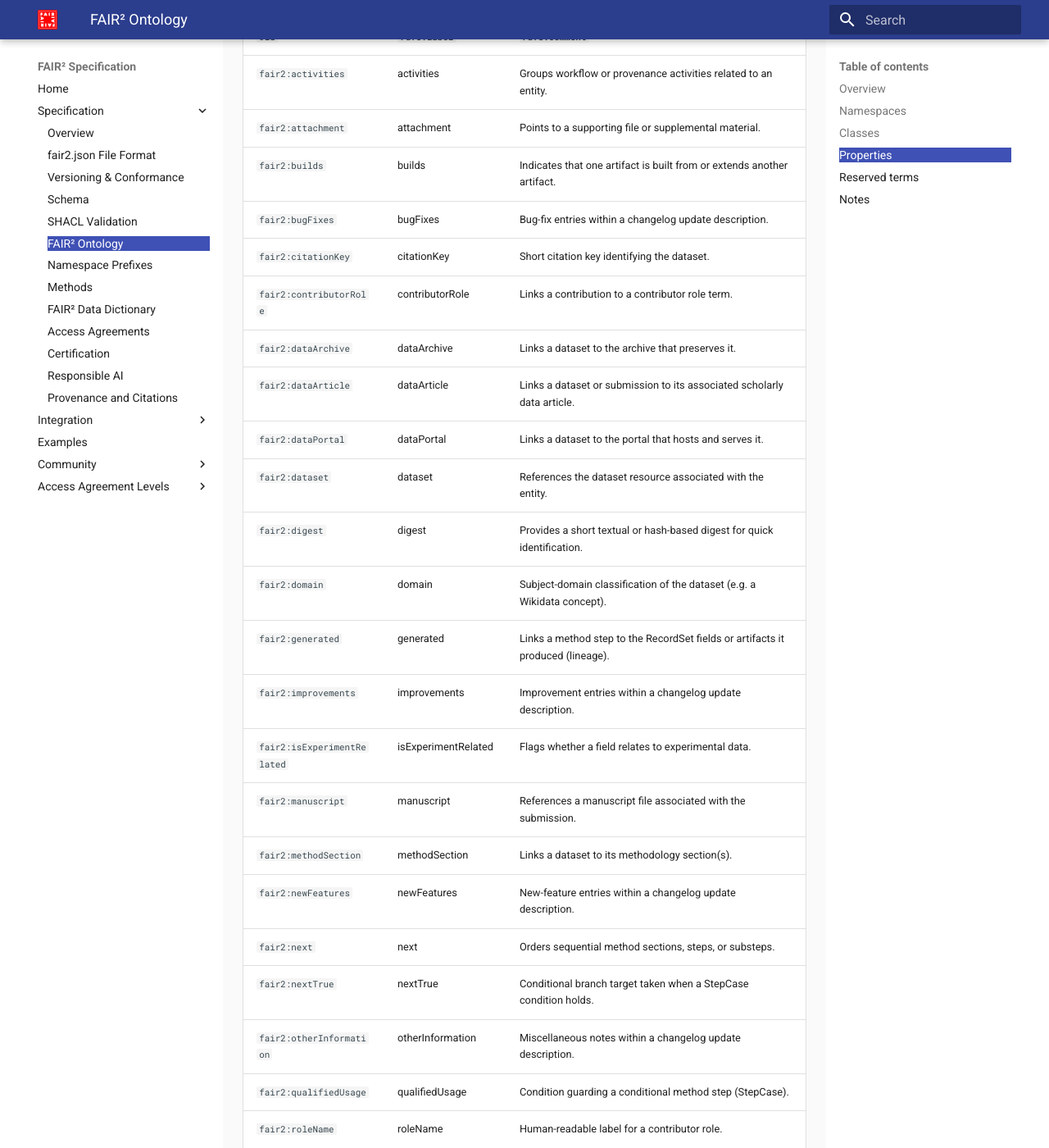
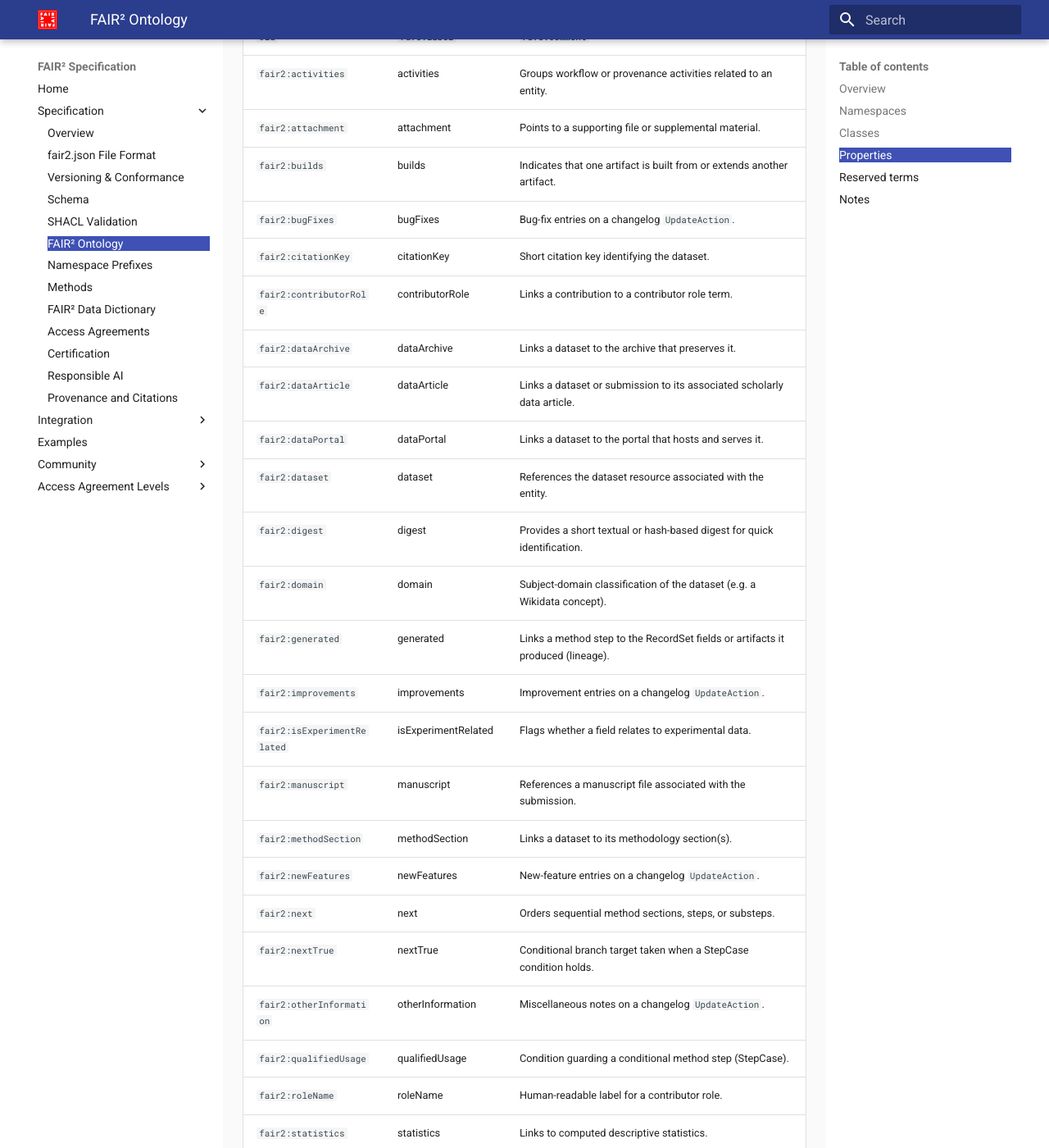
Before and after one commit to fair-squared/fair2-spec, an MkDocs documentation site: the page built from docs/specification/fair2-ontology.md, in a window 1280 px wide and 1400 px high, scrolled down 2967 px. Shown: the whole window at 82% size. Built offline with MkDocs 1.6.1 and Material for MkDocs 9.7.7, drawn with Linux system fonts in a browser that asks for light colours; the version menu is left out.

Commit message:
Changelog: description is a string, categories are siblings
Issue 7 of the Senscience improvements document.

schema:description takes Text or TextObject. The changelog shape
required it to be a structured object carrying newFeatures,
improvements, bugFixes and otherInformation as sub-properties, so at the
RDF level the document asserted that an update's description is a thing
that has new-features and bug-fixes. Any SHACL shape targeting
schema:description -> Text would flag it.

description is now a plain string summarising the update, and the four
categories are sibling properties on the schema:UpdateAction, where the
ontology can give them a real domain. fair2s:UpdateDescriptionShape and
its documented counterpart fair2s:ChangeDescriptionShape are gone.

Breaking: an entry whose description is an object no longer validates.
The three entries in example-1 were restructured, with summaries written
for them rather than derived by repeating the first bullet.

Co-Authored-By: Claude Opus 5 (1M context) <noreply@anthropic.com>

```diff
--- a/docs/specification/fair2-ontology.md
+++ b/docs/specification/fair2-ontology.md
@@ -61,7 +61,7 @@ The FAIR² properties define relationships between datasets, methods, contributo
 | `fair2:activities` | activities | Groups workflow or provenance activities related to an entity. |
 | `fair2:attachment` | attachment | Points to a supporting file or supplemental material. |
 | `fair2:builds` | builds | Indicates that one artifact is built from or extends another artifact. |
-| `fair2:bugFixes` | bugFixes | Bug-fix entries within a changelog update description. |
+| `fair2:bugFixes` | bugFixes | Bug-fix entries on a changelog `UpdateAction`. |
 | `fair2:citationKey` | citationKey | Short citation key identifying the dataset. |
 | `fair2:contributorRole` | contributorRole | Links a contribution to a contributor role term. |
 | `fair2:dataArchive` | dataArchive | Links a dataset to the archive that preserves it. |
@@ -71,14 +71,14 @@ The FAIR² properties define relationships between datasets, methods, contributo
 | `fair2:digest` | digest | Provides a short textual or hash-based digest for quick identification. |
 | `fair2:domain` | domain | Subject-domain classification of the dataset (e.g. a Wikidata concept). |
 | `fair2:generated` | generated | Links a method step to the RecordSet fields or artifacts it produced (lineage). |
-| `fair2:improvements` | improvements | Improvement entries within a changelog update description. |
+| `fair2:improvements` | improvements | Improvement entries on a changelog `UpdateAction`. |
 | `fair2:isExperimentRelated` | isExperimentRelated | Flags whether a field relates to experimental data. |
 | `fair2:manuscript` | manuscript | References a manuscript file associated with the submission. |
 | `fair2:methodSection` | methodSection | Links a dataset to its methodology section(s). |
-| `fair2:newFeatures` | newFeatures | New-feature entries within a changelog update description. |
+| `fair2:newFeatures` | newFeatures | New-feature entries on a changelog `UpdateAction`. |
 | `fair2:next` | next | Orders sequential method sections, steps, or substeps. |
 | `fair2:nextTrue` | nextTrue | Conditional branch target taken when a StepCase condition holds. |
-| `fair2:otherInformation` | otherInformation | Miscellaneous notes within a changelog update description. |
+| `fair2:otherInformation` | otherInformation | Miscellaneous notes on a changelog `UpdateAction`. |
 | `fair2:qualifiedUsage` | qualifiedUsage | Condition guarding a conditional method step (StepCase). |
 | `fair2:roleName` | roleName | Human-readable label for a contributor role. |
 | `fair2:statistics` | statistics | Links to computed descriptive statistics. |
```
Also changed, not shown: docs/specification/schema.md (+16 -20 lines), 4 other files.
